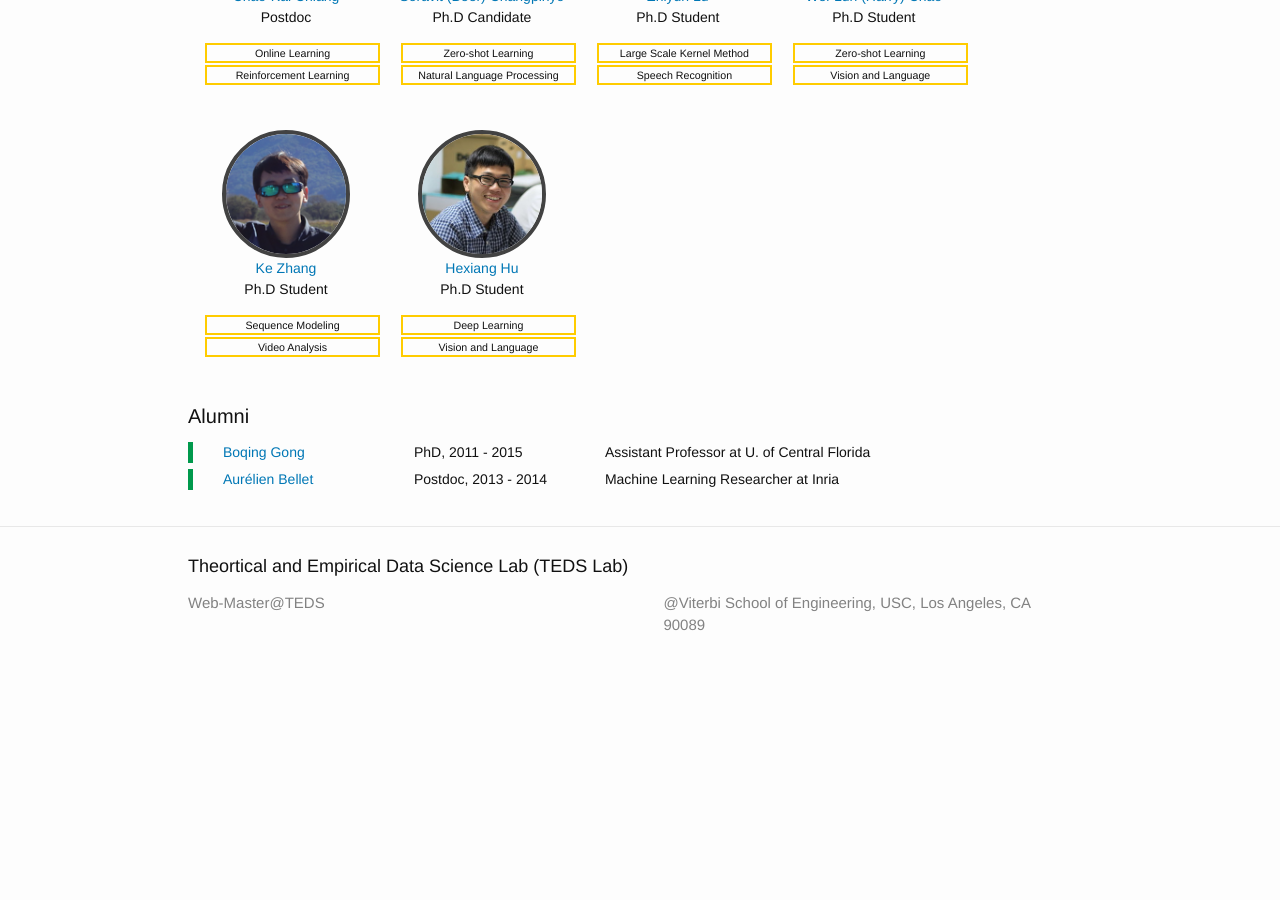
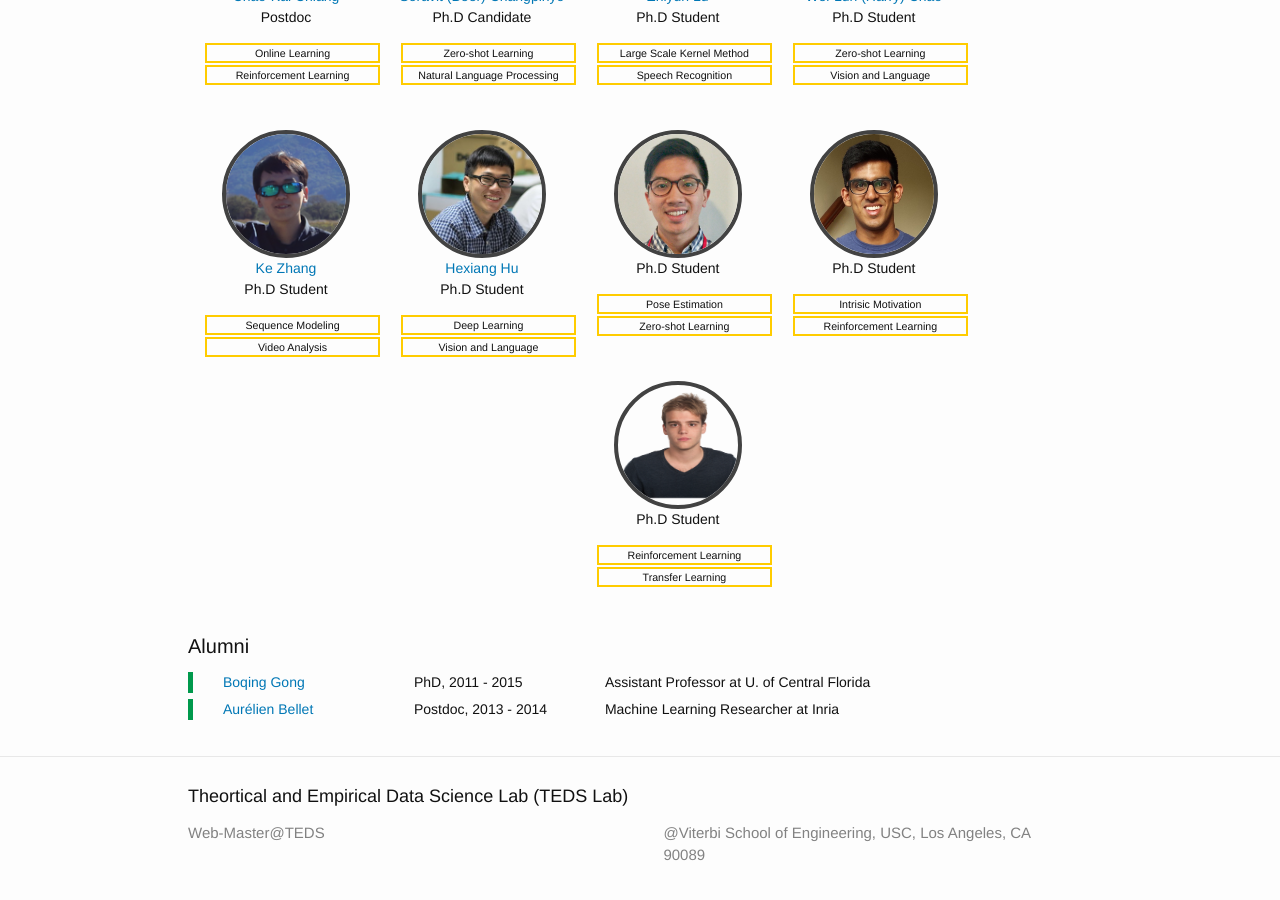
Before and after one commit to teds-usc/teds-usc.github.io, a Jekyll site: the page built from index.html, in a window 1280 px wide and 900 px high, scrolled down 601 px. Built offline with Jekyll 4.4.1, drawn with Linux system fonts in a browser that asks for light colours; nearby versions of some CDN libraries; before the commit the page ends 1298 px from its top, so only the background shows below that.

Commit message:
Add new lab memebers

```diff
--- a/_data/members.yml
+++ b/_data/members.yml
@@ -40,3 +40,24 @@
   tags:
     - name: 'Deep Learning'
     - name: 'Vision and Language'
+- naem: 'Aaron Chan'
+  img: '/img/members/aaron.png'
+  url:  ''
+  title: 'Ph.D Student'
+  tags:
+    - name: 'Pose Estimation'
+    - name: 'Zero-shot Learning'
+- naem: 'Shariq Iqbal'
+  img: '/img/members/shariq.jpg'
+  url:  ''
+  title: 'Ph.D Student'
+  tags:
+    - name: 'Intrisic Motivation'
+    - name: 'Reinforcement Learning'
+- naem: ' Séb Arnold'
+  img: '/img/members/seb.png'
+  url:  ''
+  title: 'Ph.D Student'
+  tags:
+    - name: 'Reinforcement Learning'
+    - name: 'Transfer Learning'
```
Also changed, not shown: img/members/aaron.png (added), img/members/seb.png (added), img/members/shariq.jpg (added), 3 other files.
